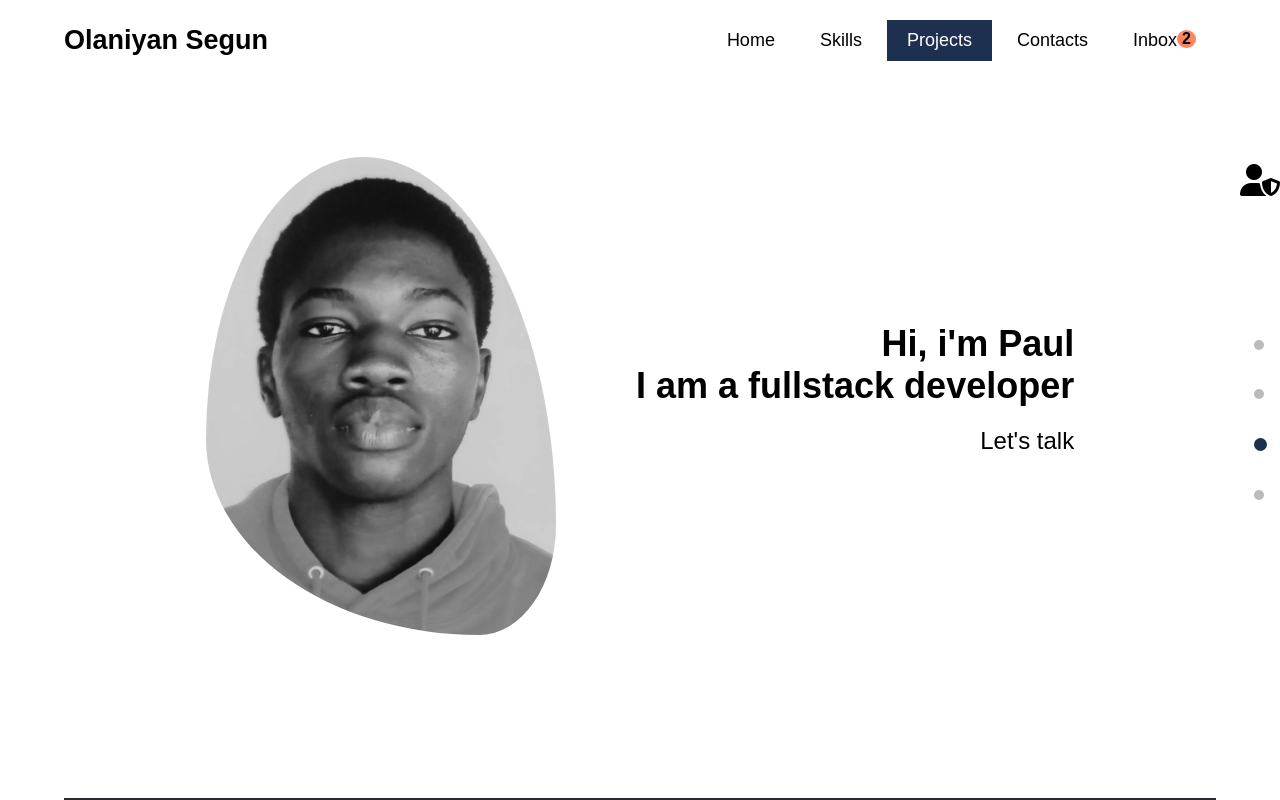
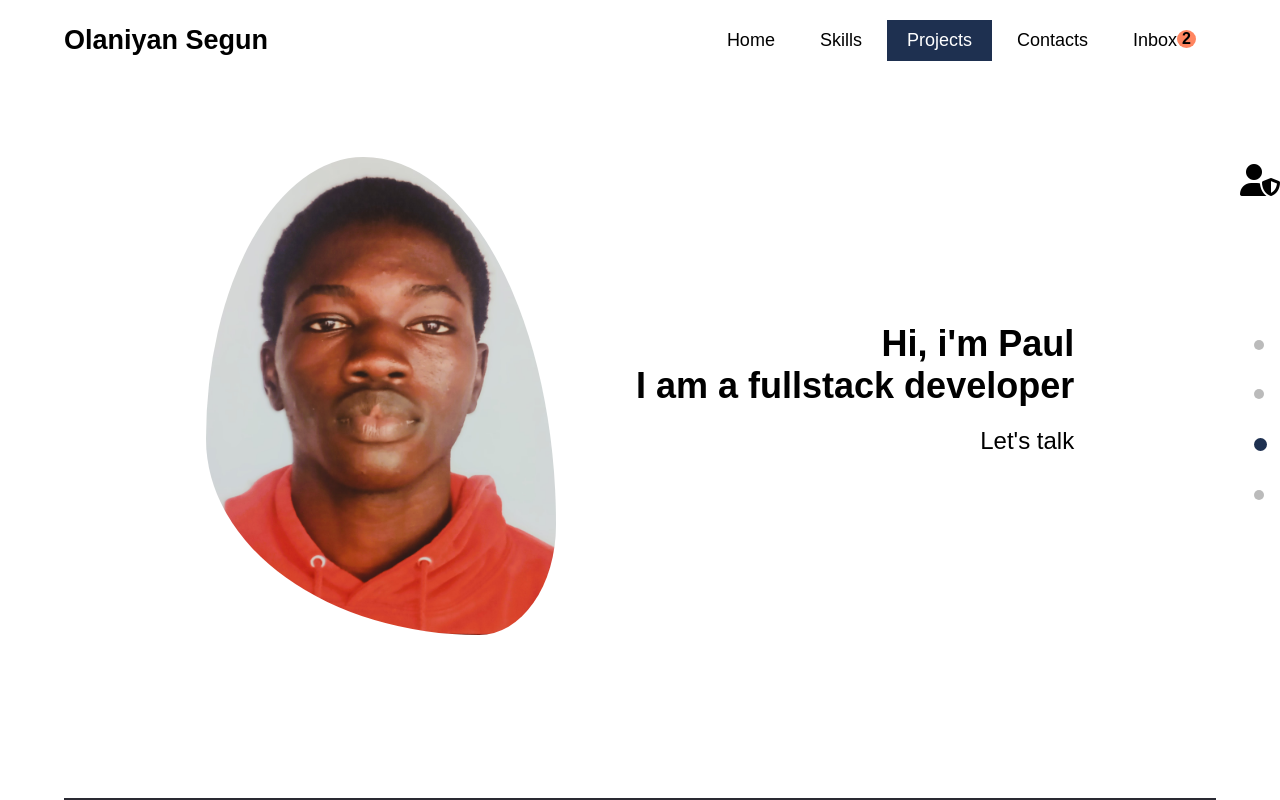
Before and after one commit to Ola-Segun/Ola-Segun.github.io, a plain HTML site: page index.html in a window 1280 px wide. Shown: the top 800 px of the page. Drawn offline with Linux system fonts and the light colour scheme.

Commit message:
Update index.html

```diff
--- a/index.html
+++ b/index.html
@@ -79,7 +79,7 @@
             <section id="home" class="">
                 <div class="page one flex flex-wrap">
                     <div class="image">
-                        <img src="image/20221007_082838382~2.jpg" alt=""  class="profile-picture">
+                        <img src="image/20221007_08283832.jpg" alt=""  class="profile-picture">
                         <!-- <img src="image/joshua-oyebanji-LEB4O4n0IdQ-unsplash_cropped1.jpg" alt="" class="profile-picture"> -->
                     </div>
 
```
